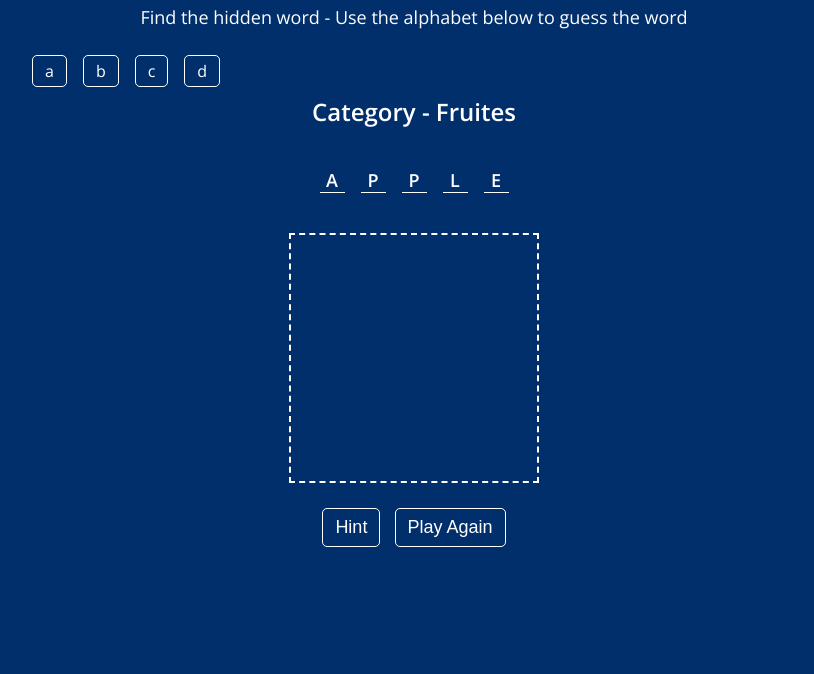
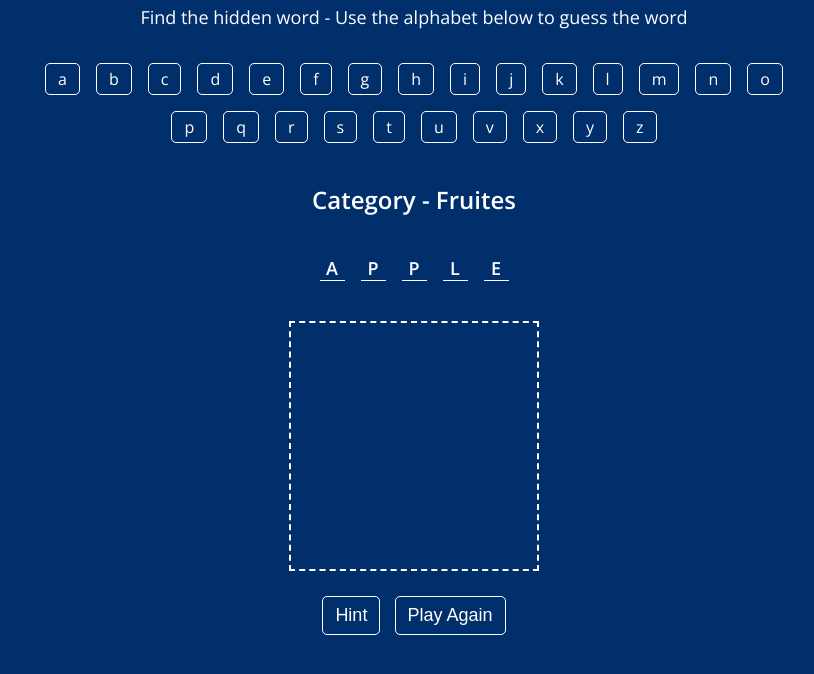
Before and after one commit to mglee-developer/vanillaprojects, a plain HTML site: page hangman/index.html in a window 1280 px wide. Shown: the part 86-760 px from the top of the page, without its empty margins (226-1040 px from the left). Drawn offline with nearby package versions, Linux system fonts and the light colour scheme.

Commit message:
CSS + JS : paint alphabet

```diff
--- a/hangman/index.html
+++ b/hangman/index.html
@@ -5,6 +5,7 @@
     <meta name="viewport" content="width=device-width, initial-scale=1.0">
     <title>Hangman</title>
     <link rel="stylesheet" href="style.css">
+    <script src="/js/alphabet.js" defer></script>
     <link rel="preconnect" href="https://fonts.gstatic.com">
     <link href="https://fonts.googleapis.com/css2?family=Open+Sans:wght@400;600;700&display=swap" rel="stylesheet">
 </head>
@@ -14,10 +15,10 @@
     <section class="container">
         <div class="buttons">
             <ul class="letters">
-                <li class="alphabet">a</li>
+                <!-- <li class="alphabet">a</li>
                 <li class="alphabet">b</li>
                 <li class="alphabet">c</li>
-                <li class="alphabet">d</li>
+                <li class="alphabet">d</li> -->
             </ul>
         </div>
         <h2 class="category-name">Category - Fruites</h2>
--- /dev/null
+++ b/hangman/js/alphabet.js
@@ -0,0 +1,21 @@
+const alphabets = ['a', 'b', 'c', 'd', 'e', 'f', 'g', 'h',
+'i', 'j', 'k', 'l', 'm', 'n', 'o', 'p', 'q', 'r', 's', 't',
+'u', 'v', 'x', 'y', 'z'];
+
+const letters = document.querySelector('.letters');
+
+function paintAlphabet() {
+    alphabets.forEach((alphabet) => {
+        // console.log(alphabet);
+        const element = document.createElement('li');
+        element.setAttribute('class', 'alphabet');
+        element.innerText = alphabet;
+        letters.appendChild(element);
+    })
+}
+
+function init() {
+    paintAlphabet();
+}
+
+init();
--- a/hangman/style.css
+++ b/hangman/style.css
@@ -73,16 +73,31 @@ button {
 }
 
 /* Buttons */
+.buttons {
+    margin-bottom: 32px;
+}
+
 .letters {
     display: flex;
+    flex-wrap: wrap;
+    justify-content: center;
+    align-items: center;
 }
 
 .alphabet {
     cursor: pointer;
     border: 1px solid var(--color-white);
     border-radius: var(--border-radius);
-    margin: 0 8px;
+    margin: 8px;
     padding: 4px 12px;
+}
+
+.alphabet:hover {
+    background-color: var(--color-light-blue);
+}
+
+.alphabet.active {
+    opacity: 0.4;
 }
 
 /* Clue */
```
